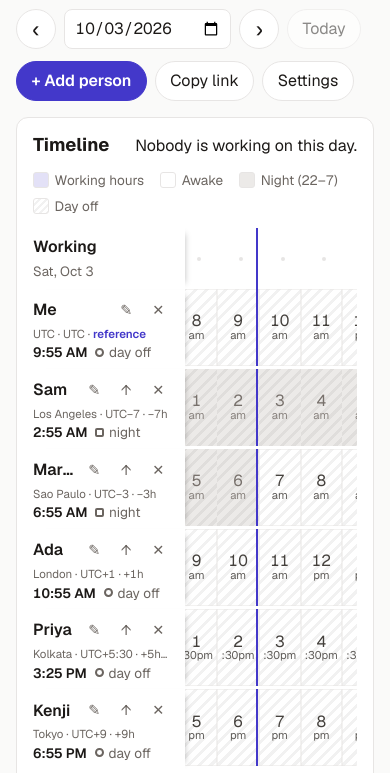
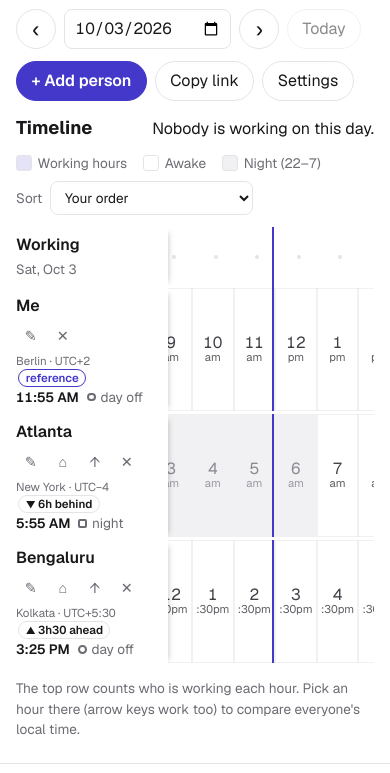
Before and after one commit to thomascamminady/timefriendzone, a website with bundled scripts: page index.html in a window 390 px wide. Shown: the part 43-816 px from the top of the page. Built offline with nearby package versions, Linux system fonts and the light colour scheme.

Commit message:
Ahead/behind labels, sorting, neutral white theme, slim footer
- Each row shows "6h behind" / "3h30 ahead" relative to the reference
- Sort rows: your order, west to east, east to west, or by name (sort=)
- Any person can become the reference with one click
- Pure white background, neutral greys and one accent; no cards, no stripes
- Full-width, single-line footer
- Default team: Me (Berlin), Atlanta, Bengaluru

Co-Authored-By: Claude Opus 5.5 <noreply@anthropic.com>

```diff
--- a/config.json
+++ b/config.json
@@ -4,17 +4,15 @@
     "h": "auto",
     "theme": "auto",
     "font": "geist",
+    "sort": "custom",
     "from": "0",
     "night": "22-7",
     "hours": "9-17",
     "days": "12345"
   },
   "people": [
-    { "name": "Me", "tz": "auto" },
-    { "name": "Sam", "tz": "America/Los_Angeles", "hours": "8-16" },
-    { "name": "Maria", "tz": "America/Sao_Paulo" },
-    { "name": "Ada", "tz": "Europe/London", "hours": "9:30-17:30" },
-    { "name": "Priya", "tz": "Asia/Kolkata", "hours": "10-18" },
-    { "name": "Kenji", "tz": "Asia/Tokyo", "hours": "10-19" }
+    { "name": "Me", "tz": "Europe/Berlin" },
+    { "name": "Atlanta", "tz": "America/New_York" },
+    { "name": "Bengaluru", "tz": "Asia/Kolkata" }
   ]
 }
--- a/css/style.css
+++ b/css/style.css
@@ -24,26 +24,25 @@
 /* Neutrals plus a single accent. Working hours use the accent, everything
    else is a shade of grey. */
 :root {
-  --bg: #fafaf9;
+  --bg: #ffffff;
   --surface: #ffffff;
-  --text: #1c1917;
-  --muted: #6b6560;
-  --border: #e7e5e4;
+  --text: #18181b;
+  --muted: #6b6b73;
+  --border: #e4e4e7;
   --accent: #4338ca;
   --accent-text: #ffffff;
-  --accent-soft: color-mix(in srgb, var(--accent) 15%, var(--surface));
+  --accent-soft: color-mix(in srgb, var(--accent) 14%, var(--surface));
   --focus: var(--accent);
-  --select: #1c1917;
+  --select: #18181b;
   --now: var(--accent);
   --danger: #b42318;
 
-  --work-bg: color-mix(in srgb, var(--accent) 15%, var(--surface));
+  --work-bg: color-mix(in srgb, var(--accent) 14%, var(--surface));
   --work-text: color-mix(in srgb, var(--accent) 70%, var(--text));
   --off-bg: #ffffff;
-  --off-text: #44403c;
-  --night-bg: #eceae8;
-  --night-text: #78716c;
-  --stripe: rgb(28 25 23 / 0.06);
+  --off-text: #3f3f46;
+  --night-bg: #f1f1f3;
+  --night-text: #8a8a93;
 
   --font: "Geist", system-ui, -apple-system, "Segoe UI", sans-serif;
   --mono: "Geist Mono", ui-monospace, "SF Mono", Menlo, monospace;
@@ -56,55 +55,53 @@
 
 @media (prefers-color-scheme: dark) {
   :root:not([data-theme="light"]) {
-    --bg: #0f0f10;
-    --surface: #171718;
-    --text: #f2f1ef;
-    --muted: #a19d98;
-    --border: #2b2a29;
+    --bg: #0b0b0c;
+    --surface: #0b0b0c;
+    --text: #f4f4f5;
+    --muted: #a1a1aa;
+    --border: #27272a;
     --accent: #8b93ff;
     --accent-text: #11113a;
-    --accent-soft: color-mix(in srgb, var(--accent) 28%, var(--surface));
+    --accent-soft: color-mix(in srgb, var(--accent) 26%, var(--surface));
     --focus: var(--accent);
-    --select: #f2f1ef;
+    --select: #f4f4f5;
     --now: var(--accent);
     --danger: #ff8a80;
 
-    --work-bg: color-mix(in srgb, var(--accent) 28%, var(--surface));
+    --work-bg: color-mix(in srgb, var(--accent) 26%, var(--surface));
     --work-text: color-mix(in srgb, var(--accent) 25%, var(--text));
-    --off-bg: #171718;
-    --off-text: #d6d3d1;
-    --night-bg: #0c0c0d;
-    --night-text: #7a7570;
-    --stripe: rgb(255 255 255 / 0.05);
+    --off-bg: #0b0b0c;
+    --off-text: #d4d4d8;
+    --night-bg: #18181b;
+    --night-text: #71717a;
 
     color-scheme: dark;
   }
 }
 
 :root[data-theme="dark"] {
-  --bg: #0f0f10;
-  --surface: #171718;
-  --text: #f2f1ef;
-  --muted: #a19d98;
-  --border: #2b2a29;
+  --bg: #0b0b0c;
+  --surface: #0b0b0c;
+  --text: #f4f4f5;
+  --muted: #a1a1aa;
+  --border: #27272a;
   --accent: #8b93ff;
   --accent-text: #11113a;
-  --accent-soft: color-mix(in srgb, var(--accent) 28%, var(--surface));
+  --accent-soft: color-mix(in srgb, var(--accent) 26%, var(--surface));
   --focus: var(--accent);
-  --select: #f2f1ef;
+  --select: #f4f4f5;
   --now: var(--accent);
   --danger: #ff8a80;
 
-  --work-bg: color-mix(in srgb, var(--accent) 28%, var(--surface));
+  --work-bg: color-mix(in srgb, var(--accent) 26%, var(--surface));
   --work-text: color-mix(in srgb, var(--accent) 25%, var(--text));
-  --off-bg: #171718;
-  --off-text: #d6d3d1;
-  --night-bg: #0c0c0d;
-  --night-text: #7a7570;
-  --stripe: rgb(255 255 255 / 0.05);
+  --off-bg: #0b0b0c;
+  --off-text: #d4d4d8;
+  --night-bg: #18181b;
+  --night-text: #71717a;
 
   color-scheme: dark;
-  }
+}
 
 [data-font="system"] {
   --font: system-ui, -apple-system, "Segoe UI", Roboto, sans-serif;
@@ -275,11 +272,12 @@ main,
 }
 
 section {
-  margin-bottom: 1.25rem;
-  padding: 1rem;
-  background: var(--surface);
-  border: 1px solid var(--border);
-  border-radius: var(--radius);
+  margin-bottom: 1.5rem;
+}
+
+.selection {
+  padding-top: 1.25rem;
+  border-top: 1px solid var(--border);
 }
 
 section:focus {
@@ -346,10 +344,6 @@ section:focus {
 }
 .swatch.night {
   background: var(--night-bg);
-}
-.swatch.weekend {
-  background: var(--off-bg)
-    repeating-linear-gradient(135deg, transparent 0 3px, var(--stripe) 3px 5px);
 }
 
 .hint {
@@ -485,11 +479,6 @@ section:focus {
   text-overflow: ellipsis;
 }
 
-.ref-tag {
-  color: var(--accent);
-  font-weight: 600;
-}
-
 .person-now {
   display: flex;
   align-items: baseline;
@@ -559,13 +548,6 @@ section:focus {
   color: var(--night-text);
 }
 
-.cell.weekend {
-  background-image: repeating-linear-gradient(
-    135deg,
-    transparent 0 5px,
-    var(--stripe) 5px 8px
-  );
-}
 
 /* Round the ends of each working block. */
 .cell.work:not(.work + .work) {
@@ -723,7 +705,7 @@ tbody tr:last-child .cell.selected {
 
 .sel-list {
   display: grid;
-  gap: 0.35rem;
+  gap: 0;
   margin: 0 0 1rem;
   padding: 0;
   list-style: none;
@@ -732,13 +714,12 @@ tbody tr:last-child .cell.selected {
 .sel-list li {
   font-variant-numeric: tabular-nums;
   display: grid;
-  grid-template-columns: minmax(8rem, 14rem) 9rem minmax(7rem, 10rem) auto;
+  grid-template-columns: minmax(8rem, 14rem) minmax(9rem, max-content) minmax(7rem, 10rem) auto;
   align-items: center;
   gap: 0.25rem 1rem;
   padding: 0.45rem 0.75rem;
   border-left: 4px solid var(--border);
-  border-radius: 6px;
-  background: var(--bg);
+  border-bottom: 1px solid var(--border);
 }
 
 .sel-list li.is-work {
@@ -892,8 +873,10 @@ legend {
 /* -------------------------------------------------------------- misc */
 
 .footer {
-  padding-bottom: 2rem;
-  font-size: 0.85rem;
+  padding-block: 0.75rem 1.25rem;
+  border-top: 1px solid var(--border);
+  font-size: 0.75rem;
+  line-height: 1.45;
   color: var(--muted);
 }
 
@@ -955,6 +938,16 @@ legend {
   }
   .person-meta {
     font-size: 0.72rem;
+    white-space: normal;
+  }
+  .person-line {
+    flex-wrap: wrap;
+  }
+  .person-name {
+    flex-basis: 100%;
+  }
+  .person-actions {
+    order: 1;
   }
   .sel-list li {
     grid-template-columns: 1fr auto;
@@ -1047,8 +1040,7 @@ fieldset:disabled {
 }
 
 .footer p {
-  margin: 0 0 0.5rem;
-  max-width: 60rem;
+  margin: 0;
 }
 
 .field input,
@@ -1056,3 +1048,69 @@ fieldset:disabled {
   width: 100%;
   min-width: 0;
 }
+
+/* ------------------------------------------------- ahead / behind, sort */
+
+.person-meta .offset {
+  white-space: nowrap;
+}
+
+.lead {
+  display: inline-block;
+  margin-left: 0.15rem;
+  padding: 0 0.4rem;
+  border: 1px solid var(--border);
+  border-radius: 999px;
+  color: var(--text);
+  font-size: 0.72rem;
+  font-weight: 600;
+  line-height: 1.4;
+  white-space: nowrap;
+}
+
+.lead.ahead::before {
+  content: "▲ ";
+  font-size: 0.6rem;
+}
+
+.lead.behind::before {
+  content: "▼ ";
+  font-size: 0.6rem;
+}
+
+.lead.same {
+  color: var(--muted);
+}
+
+.lead.reference {
+  border-color: var(--accent);
+  color: var(--accent);
+}
+
+.timeline-tools {
+  display: flex;
+  flex-wrap: wrap;
+  align-items: center;
+  justify-content: space-between;
+  gap: 0.5rem 1rem;
+  margin-bottom: 0.75rem;
+}
+
+.timeline-tools .legend {
+  margin: 0;
+}
+
+.sort-control {
+  display: inline-flex;
+  align-items: center;
+  gap: 0.5rem;
+  font-size: 0.85rem;
+  color: var(--muted);
+}
+
+.sort-control select {
+  width: auto;
+  min-height: 2.1rem;
+  padding-block: 0.15rem;
+  color: var(--text);
+}
--- a/index.html
+++ b/index.html
@@ -56,11 +56,21 @@
           <h2 id="timeline-heading">Timeline</h2>
           <p id="best" class="best"></p>
         </div>
-        <div class="legend" aria-hidden="true">
-          <span><i class="swatch work"></i>Working hours</span>
-          <span><i class="swatch off"></i>Awake</span>
-          <span><i class="swatch night"></i><span id="legend-night">Night</span></span>
-          <span><i class="swatch weekend"></i>Day off</span>
+        <div class="timeline-tools">
+          <div class="legend" aria-hidden="true">
+            <span><i class="swatch work"></i>Working hours</span>
+            <span><i class="swatch off"></i>Awake</span>
+            <span><i class="swatch night"></i><span id="legend-night">Night</span></span>
+          </div>
+          <label class="sort-control">
+            Sort
+            <select id="sort-select">
+              <option value="custom">Your order</option>
+              <option value="west">West → east (behind first)</option>
+              <option value="east">East → west (ahead first)</option>
+              <option value="name">Name</option>
+            </select>
+          </label>
         </div>
         <div class="grid-scroll" id="grid-scroll">
           <table class="grid" id="grid"></table>
@@ -75,13 +85,9 @@
 
     <footer class="footer">
       <p>
-        <strong>Private by design.</strong> No accounts, cookies, analytics or third-party requests;
-        fonts are self-hosted. Your team and settings live in the link (the part after <code>#</code>
-        is never sent to any server) and, for your own team, in this browser's local storage.
-      </p>
-      <p>
-        Free software under the GPL-3.0 licence, set in Geist (SIL OFL). Inspired by World Time Buddy;
-        an independent project, not affiliated with it.
+        No accounts, cookies, analytics or third-party requests. Your team lives in the link (the part
+        after <code>#</code> never reaches a server) and in this browser. · Free software, GPL-3.0 ·
+        Geist font, SIL OFL · Inspired by World Time Buddy, not affiliated ·
         <a id="source-link" href="https://github.com/thomascamminady/timefriendzone">Source code</a>
       </p>
     </footer>
@@ -184,6 +190,15 @@
               <input name="lang" list="locales" autocomplete="off" spellcheck="false" />
             </label>
             <label class="field">
+              <span>Sort people</span>
+              <select name="sort">
+                <option value="custom">Your order</option>
+                <option value="west">West → east</option>
+                <option value="east">East → west</option>
+                <option value="name">Name</option>
+              </select>
+            </label>
+            <label class="field">
               <span>Timeline starts at</span>
               <select name="from"></select>
             </label>
--- a/js/app.js
+++ b/js/app.js
@@ -247,6 +247,7 @@ function renderHeader() {
   $("#date").value = state.date;
   $("#today").disabled = state.date === dateFor(Date.now());
   $("#shared-banner").hidden = state.source !== "link";
+  $("#sort-select").value = state.settings.sort;
 }
 
 function personHeader(person, index, now) {
@@ -266,15 +267,23 @@ function personHeader(person, index, now) {
           <button type="button" class="mini" data-action="edit" data-index="${index}" aria-label="Edit ${name}" title="Edit">✎</button>
           ${
             index > 0
-              ? `<button type="button" class="mini" data-action="up" data-index="${index}" aria-label="Move ${name} up${index === 1 ? " (makes them the reference time zone)" : ""}" title="Move up">↑</button>`
+              ? `<button type="button" class="mini" data-action="ref" data-index="${index}" aria-label="Use ${name}'s time zone as the reference" title="Use as reference">⌂</button>`
+              : ""
+          }
+          ${
+            index > 0 && state.settings.sort === "custom"
+              ? `<button type="button" class="mini" data-action="up" data-index="${index}" aria-label="Move ${name} up" title="Move up">↑</button>`
               : ""
           }
           <button type="button" class="mini" data-action="remove" data-index="${index}" aria-label="Remove ${name}" title="Remove">✕</button>
         </span>
       </div>
       <div class="person-meta">
-        ${escapeHtml(tz.cityName(person.tz))} · ${tz.formatOffset(offset)}${
-          index === 0 ? ` · <span class="ref-tag">reference</span>` : ` · ${tz.formatDiff(diff)}`
+        ${escapeHtml(tz.cityName(person.tz))} · <span class="offset">${tz.formatOffset(offset)}</span>
+        ${
+          index === 0
+            ? `<span class="lead reference">reference</span>`
+            : `<span class="lead ${diff > 0 ? "ahead" : diff < 0 ? "behind" : "same"}">${tz.formatLead(diff)}</span>`
         }
       </div>
       <div class="person-now">
@@ -318,8 +327,10 @@ function renderGrid() {
     })
     .join("");
 
-  const rows = people
-    .map((person, index) => {
+  const rows = tz
+    .sortOrder(people, state.settings.sort, now)
+    .map((index) => {
+      const person = people[index];
       const cells = cols
         .map((t, i) => {
           const status = tz.slotStatus(t, person, state.settings);
@@ -328,7 +339,6 @@ function renderGrid() {
           if (status.working) classes.push("work");
           else if (status.night) classes.push("night");
           else classes.push("off");
-          if (status.weekend) classes.push("weekend");
           const dayStart = parts.hour === 0 || i === 0;
           if (parts.hour === 0 && i > 0) classes.push("daystart");
           if (i === nowCol) classes.push("now");
@@ -389,7 +399,8 @@ function selectionSummary() {
   const start = state.selected;
   const end = start + tz.HOUR;
   const zone = ref().tz;
-  const lines = state.people.map((person) => {
+  const order = tz.sortOrder(state.people, state.settings.sort, start);
+  const lines = order.map((i) => state.people[i]).map((person) => {
     const status = tz.slotStatus(start, person, state.settings);
     return {
       person,
@@ -659,6 +670,7 @@ function fillSettingsForm() {
   form.elements.lang.placeholder = BROWSER_LOCALE;
   form.elements.theme.value = s.theme;
   form.elements.font.value = s.font;
+  form.elements.sort.value = s.sort;
   form.elements.from.value = String(s.from);
   form.elements.nightStart.value = tz.toTimeInput(s.nightStart);
   form.elements.nightEnd.value = tz.toTimeInput(s.nightEnd);
@@ -685,6 +697,7 @@ function readSettingsForm(changedField) {
     lang: lang === "" || tz.parseSettings({ lang }).lang === lang ? lang : s.lang,
     theme: value("theme"),
     font: value("font"),
+    sort: value("sort"),
     from: Number(value("from")),
     nightStart: minutes("nightStart", s.nightStart),
     nightEnd: minutes("nightEnd", s.nightEnd),
@@ -807,6 +820,11 @@ function setupEvents() {
   });
   $("#date").addEventListener("change", (e) => setDate(e.target.value));
   $("#add-person").addEventListener("click", () => openPersonDialog());
+  $("#sort-select").addEventListener("change", (e) => {
+    change(() => {
+      state.settings.sort = e.target.value;
+    });
+  });
 
   $("#share").addEventListener("click", () => {
     persist();
@@ -824,6 +842,13 @@ function setupEvents() {
     const index = Number(button.dataset.index);
     const person = state.people[index];
     if (button.dataset.action === "edit") openPersonDialog(index);
+    if (button.dataset.action === "ref") {
+      change(() => {
+        state.people.unshift(...state.people.splice(index, 1));
+      });
+      toast(`Times now shown relative to ${person.name} (${tz.cityName(person.tz)}).`);
+      $(`button[data-action="edit"][data-index="0"]`)?.focus();
+    }
     if (button.dataset.action === "up") {
       change(() => {
         [state.people[index - 1], state.people[index]] = [state.people[index], state.people[index - 1]];
--- a/js/tz.js
+++ b/js/tz.js
@@ -18,6 +18,7 @@ export const DEFAULT_SETTINGS = Object.freeze({
   lang: "", // BCP 47 locale for dates and times, "" = the browser's
   font: "geist", // geist | system | serif | mono
   from: 0, // hour (reference time) at which the timeline starts
+  sort: "custom", // custom | west | east | name
   nightStart: 22 * 60,
   nightEnd: 7 * 60,
   workStart: 9 * 60, // default working hours for people without their own
@@ -31,6 +32,7 @@ export const DEFAULT_SETTINGS = Object.freeze({
 
 export const THEMES = ["auto", "light", "dark"];
 export const FONTS = ["geist", "system", "serif", "mono"];
+export const SORTS = ["custom", "west", "east", "name"];
 
 const WEEKDAY = { Mon: 1, Tue: 2, Wed: 3, Thu: 4, Fri: 5, Sat: 6, Sun: 7 };
 
@@ -175,6 +177,24 @@ export function slotStatus(instant, person, settings = DEFAULT_SETTINGS) {
   return { parts, working, night, weekend: !isWorkday };
 }
 
+/**
+ * Display order (indices into `people`). "west" puts the zones furthest
+ * behind first, "east" the zones furthest ahead first; ties keep the
+ * custom order. Offsets are taken at `instant`.
+ */
+export function sortOrder(people, mode, instant) {
+  const order = people.map((_, i) => i);
+  if (mode === "west" || mode === "east") {
+    const sign = mode === "west" ? 1 : -1;
+    const offsets = people.map((p) => offsetMinutes(instant, p.tz));
+    order.sort((a, b) => sign * (offsets[a] - offsets[b]) || a - b);
+  } else if (mode === "name") {
+    const collator = new Intl.Collator(undefined, { sensitivity: "base", numeric: true });
+    order.sort((a, b) => collator.compare(people[a].name, people[b].name) || a - b);
+  }
+  return order;
+}
+
 /** Number of people within working hours for each column. */
 export function availability(columns, people, settings = DEFAULT_SETTINGS) {
   return columns.map(
@@ -243,6 +263,14 @@ export function fromTimeInput(value) {
   const match = /^(\d{1,2}):(\d{2})/.exec(value ?? "");
   if (!match) return null;
   return Number(match[1]) * 60 + Number(match[2]);
+}
+
+/** Relative position of a zone: "same time", "3h30 ahead", "6h behind". */
+export function formatLead(minutes) {
+  if (minutes === 0) return "same time";
+  const [h, m] = hoursAndMinutes(minutes);
+  const amount = `${h}h${m ? String(m).padStart(2, "0") : ""}`;
+  return `${amount} ${minutes > 0 ? "ahead" : "behind"}`;
 }
 
 /** "9-17" or "08:30-17:15" → { start, end } in minutes, or null. */
@@ -334,6 +362,10 @@ export const SETTINGS_PARAMS = {
   font: {
     parse: (v) => (FONTS.includes(v) ? { font: v } : null),
     format: (s) => s.font,
+  },
+  sort: {
+    parse: (v) => (SORTS.includes(v) ? { sort: v } : null),
+    format: (s) => s.sort,
   },
   from: {
     parse: (v) => (parseHour(v) === null ? null : { from: parseHour(v) }),
```
Also changed, not shown: tests/tz.test.mjs (+32 -0 lines), README.md.
